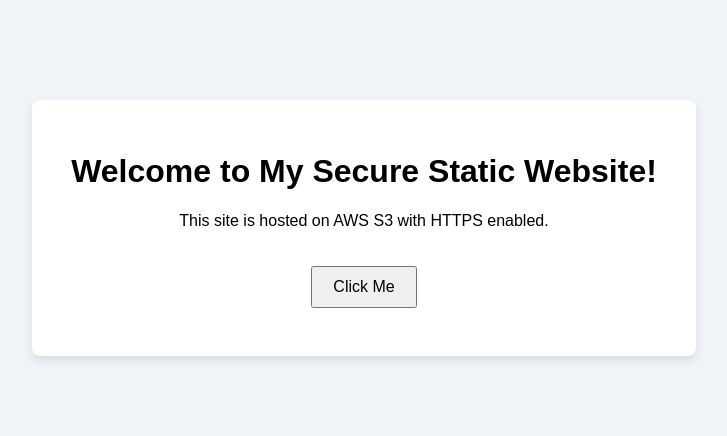
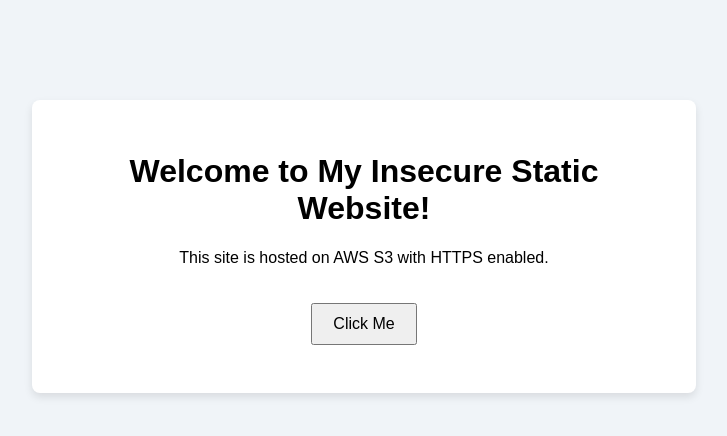
Before and after one commit to jpierringer/cs293-final, a plain HTML site: page index.html in a window 1280 px wide. Shown: the whole page, without its empty margins (276-1003 px from the left). Drawn offline with Linux system fonts and the light colour scheme.

Commit message:
updated index.html

```diff
--- a/index.html
+++ b/index.html
@@ -8,7 +8,7 @@
 </head>
 <body>
   <div class="container">
-    <h1>Welcome to My Secure Static Website!</h1>
+    <h1>Welcome to My Insecure Static Website!</h1>
     <p>This site is hosted on AWS S3 with HTTPS enabled.</p>
     <button onclick="showMessage()">Click Me</button>
     <p id="output"></p>
```
